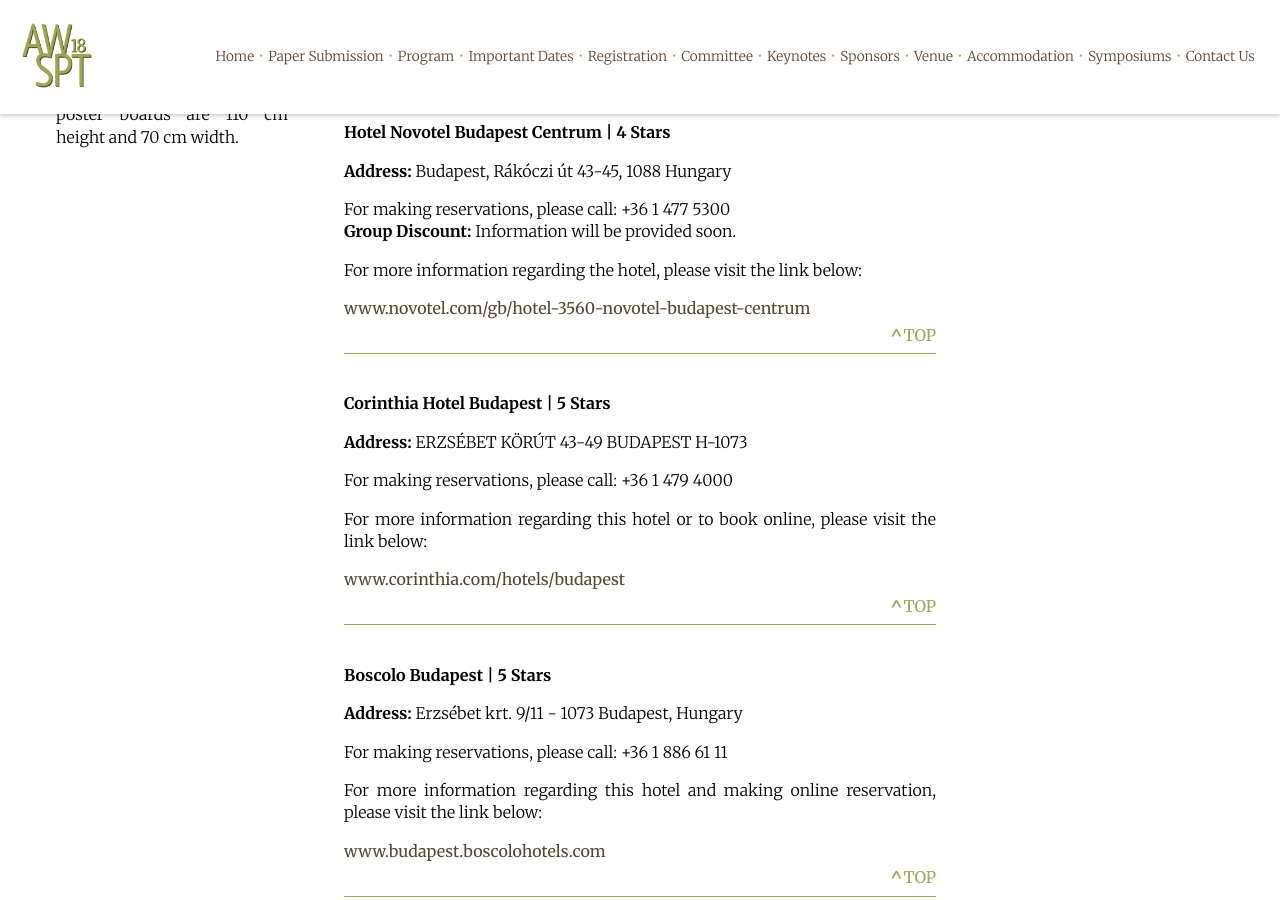
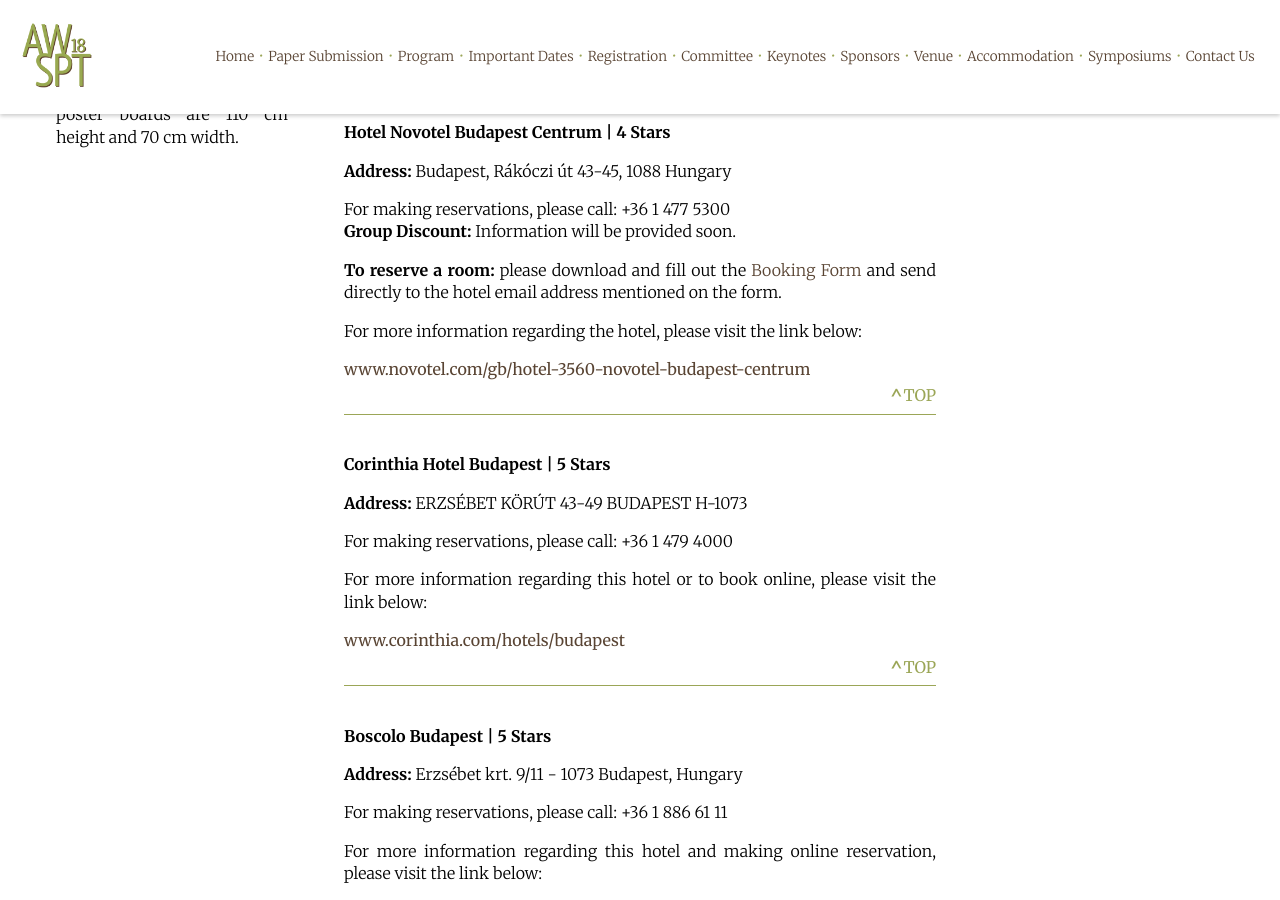
Before and after one commit to emdsgn/awspt, a Jekyll site: the page built from accommodation.html, in a window 1280 px wide and 900 px high, scrolled down 1406 px. Built offline with Jekyll 4.4.1, drawn with Linux system fonts in a browser that asks for light colours; nearby versions of some CDN libraries; Markdown is read by kramdown in place of the engine named in the settings; comment, search, counter and statistics services are not loaded.

Commit message:
added the hotel form

```diff
--- a/accommodation.html
+++ b/accommodation.html
@@ -94,7 +94,7 @@
 <p class="body">For making reservations, please call: +36 1 477 5300<br>
 <b>Group Discount:</b> Information will be provided soon.</p>
 
-<!-- <p class="body"><b>To reserve a room:</b> please download and fill out the <a href="../bookingform.doc" class="body-link">Booking Form</a> and send directly to the hotel email address mentioned on the form.</p> -->
+<p class="body"><b>To reserve a room:</b> please download and fill out the <a href="../NovotelBudapestBookingForm_ASET.pdf" class="body-link">Booking Form</a> and send directly to the hotel email address mentioned on the form.</p>
 
 <p class="body">For more information regarding the hotel, please visit the link below:</p>
 
--- a/venue.html
+++ b/venue.html
@@ -9,7 +9,7 @@
   <div class="unit-spacer content">
   <p class="body">We are pleased to announce that the 3<sup>rd</sup> International Conference on Air, Water, and Soil Pollution and Treatment (AWSPT'18) will be held in Barcelona, Spain on April 8 - 10, 2018 at the Novotel Budapest Centrum.</p>
 
-  <p class="body">Art nouveau style Novotel Budapest  Centrum is located in the city centre with easy access. Enjoy 4-star comfort in  sound-proof, air-conditioned rooms with tea/coffee making facilities. Café  Palace restaurant await our guests with live piano music, Hungarian and  International tastes. The hotel offers free entrance into a fitness room, jacuzzi,  and sauna. Free WiFi is available in the entire Hotel. </p>
+  <p class="body">Art nouveau style Novotel Budapest  Centrum is located in the city centre with easy access. Enjoy 4-star comfort in  sound-proof, air-conditioned rooms with tea/coffee making facilities. Café  Palace restaurant await our guests with live piano music, Hungarian and  International tastes. The hotel offers free entrance into a fitness room, jacuzzi,  and sauna. Free WiFi is available in the entire Hotel.  For information on how to reserve a room,  please see the <a href="/accommodation/#Novotel" class="body-link">accomodation page</a>. </p>
  <p class="body">
   Metro, trams and buses are on your  doorstep. Novotel Budapest Centrum is close to Keleti Railway station as well  to Blaha Lujza square on Pest side of Budapest. With easy access to public  transportation, you can quickly reach the Danube River, shopping areas of  Budapest, the Syma congress centre, Hungexpo exhibition field, or the Budapest  Arena concert hall. Restaurants with international kitchen and excellent bars,  pubs can be found in close proximity of the Hotel.</p>
  <p class="body">For more information on Novotel  Budapest Centrum, please visit:</p>
```
Also changed, not shown: 2 other files.
